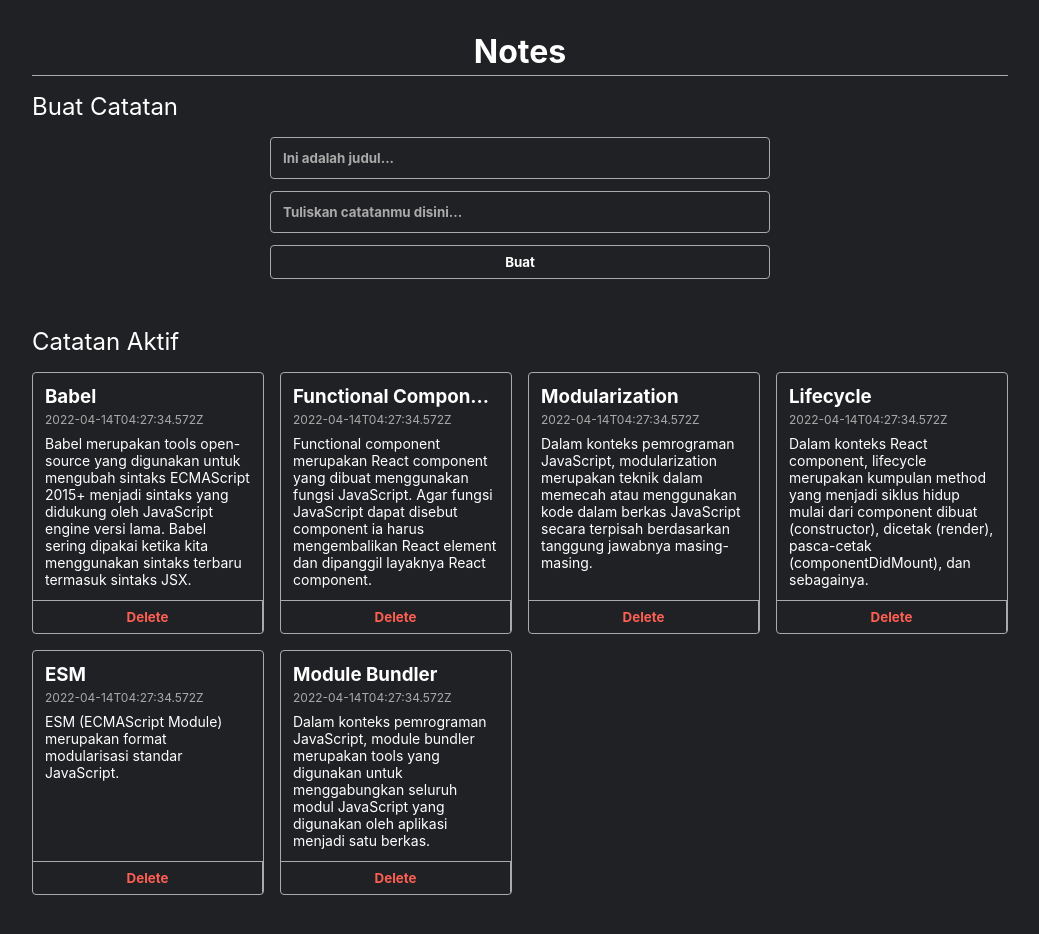
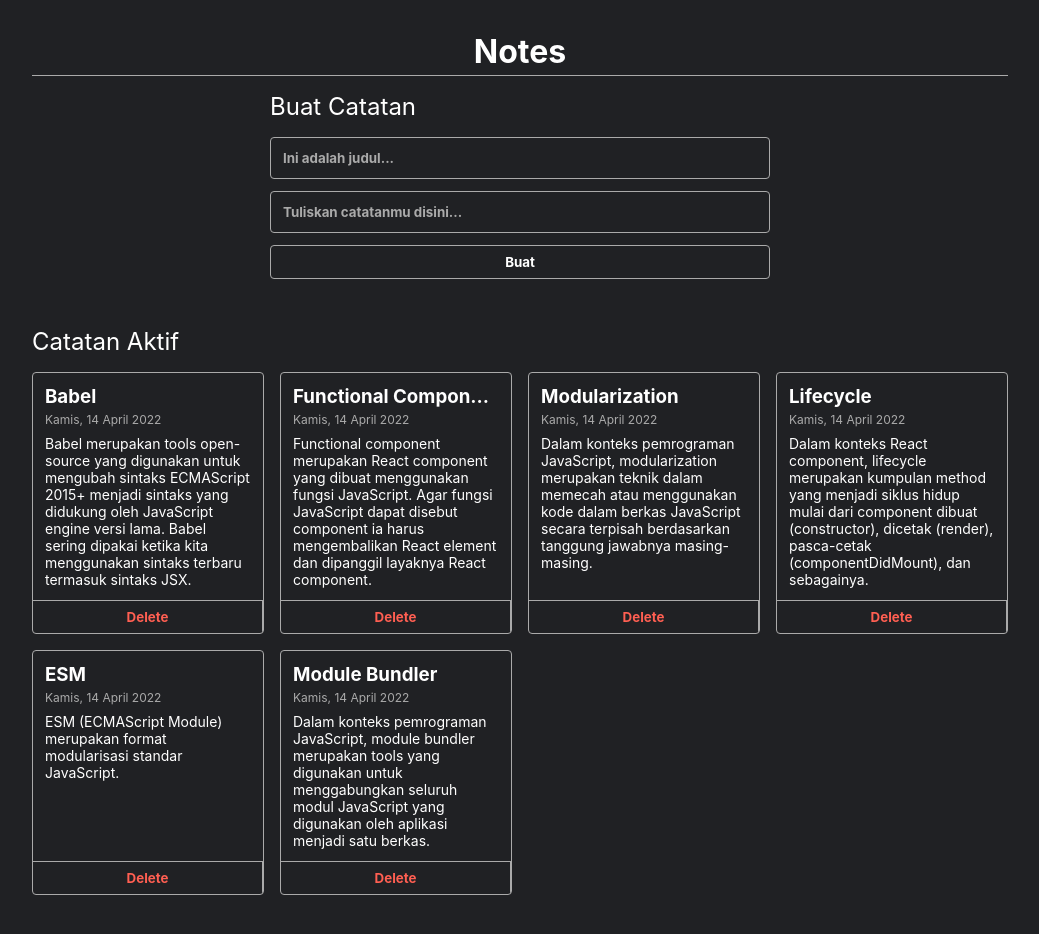
Before and after one commit to taripuspitasari/personal-notes, a React (Vite) app: page / in a window 1280 px wide. Shown: the top 934 px of the page, without its empty margins (120-1159 px from the left). Built offline with nearby package versions, Linux system fonts and the light colour scheme.

Commit message:
implementing conditional rendering

```diff
--- a/src/components/NoteApp.jsx
+++ b/src/components/NoteApp.jsx
@@ -28,6 +28,7 @@ class NoteApp extends React.Component {
             id: +new Date(),
             title,
             body,
+            createdAt: new Date().toISOString(),
           },
         ],
       };
@@ -38,10 +39,13 @@ class NoteApp extends React.Component {
     return (
       <div className="note-app__body">
         <h1 className="note-app__header">Notes</h1>
-        <h2>Buat Catatan</h2>
         <NoteInput addNote={this.onAddNoteHandler} />
         <h2>Catatan Aktif</h2>
-        <NoteList notes={this.state.notes} onDelete={this.onDeleteHandler} />
+        {this.state.notes.length !== 0 ? (
+          <NoteList notes={this.state.notes} onDelete={this.onDeleteHandler} />
+        ) : (
+          <h1 className="notes-list__empty-message">Tidak ada catatan</h1>
+        )}
       </div>
     );
   }
--- a/src/components/NoteInput.jsx
+++ b/src/components/NoteInput.jsx
@@ -8,7 +8,6 @@ class NoteInput extends React.Component {
     this.state = {
       title: "",
       body: "",
-      // createdAt: showFormattedDate(),
     };
 
     this.onTitleChangeEventHandler = this.onTitleChangeEventHandler.bind(this);
@@ -39,7 +38,9 @@ class NoteInput extends React.Component {
 
   render() {
     return (
-      <form className="note-input" onSubmit={this.onSubmitEventHandler}>
+      <div className="note-input">
+        <h2>Buat Catatan</h2>
+        <form onSubmit={this.onSubmitEventHandler}>
           <input
             type="text"
             placeholder="Ini adalah judul..."
@@ -54,6 +55,7 @@ class NoteInput extends React.Component {
           />
           <button type="submit">Buat</button>
         </form>
+      </div>
     );
   }
 }
--- a/src/components/NoteItemContent.jsx
+++ b/src/components/NoteItemContent.jsx
@@ -1,10 +1,11 @@
 import React from "react";
+import {showFormattedDate} from "../utils";
 
 function NoteItemContent({title, body, createdAt}) {
   return (
     <div className="note-item__content">
       <h3 className="note-item__title">{title}</h3>
-      <p className="note-item__date">{createdAt}</p>
+      <p className="note-item__date">{showFormattedDate(createdAt)}</p>
       <p className="note-item__body">{body}</p>
     </div>
   );
```
Lines whose indentation alone changed are shown as unchanged.
